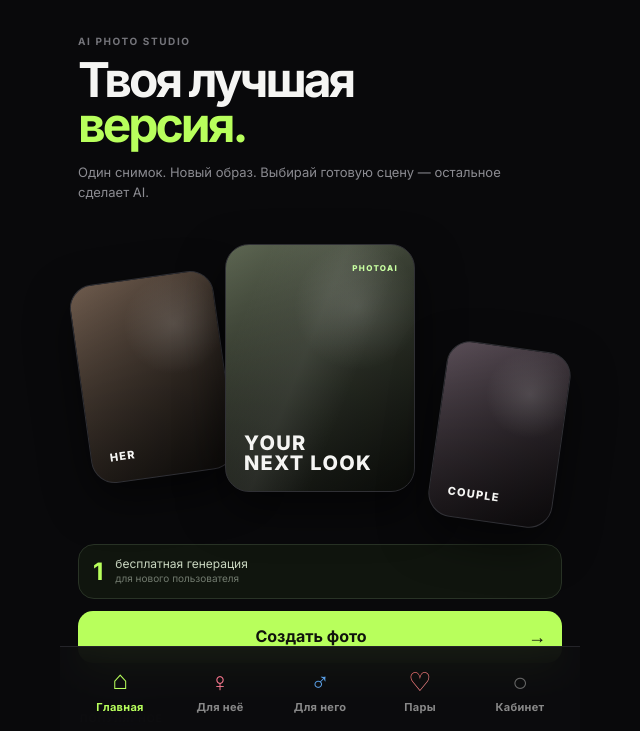
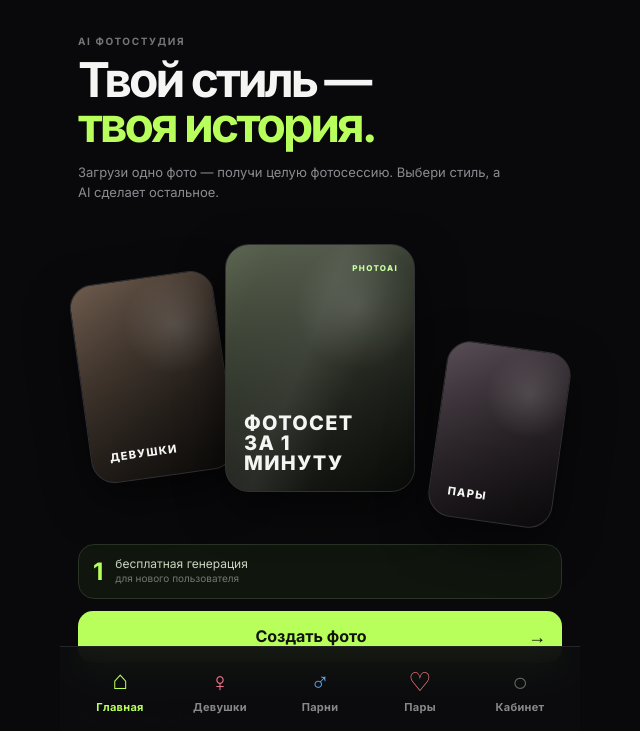
Before and after one commit to kdsya/ai-photo-studio, a website: page index.html in a window 1280 px wide. Shown: the part 66-797 px from the top of the page, without its empty margins (320-960 px from the left). Drawn offline with Linux system fonts and the light colour scheme; no server answers.

Commit message:
Update index.html

```diff
--- a/index.html
+++ b/index.html
@@ -17,16 +17,16 @@
         <span id="profileInitial" style="display:block; font-size:20px; line-height:38px;">○</span>
       </button>
     </header>
-    <div class="hero-copy"><div class="eyebrow">AI PHOTO STUDIO</div><h1>Твоя лучшая<br><em>версия.</em></h1><p>Один снимок. Новый образ. Выбирай готовую сцену — остальное сделает AI.</p></div>
-    <div class="hero-stack"><div class="hero-card back-card"><span>HER</span></div><div class="hero-card main-card"><div class="shine"></div><span>YOUR<br>NEXT LOOK</span><small>PHOTOAI</small></div><div class="hero-card front-card"><span>COUPLE</span></div></div>
+    <div class="hero-copy"><div class="eyebrow">AI ФОТОСТУДИЯ</div><h1>Твой стиль —<br><em>твоя история.</em></h1><p>Загрузи одно фото — получи целую фотосессию. Выбери стиль, а AI сделает остальное.</p></div>
+    <div class="hero-stack"><div class="hero-card back-card"><span>ДЕВУШКИ</span></div><div class="hero-card main-card"><div class="shine"></div><span>ФОТОСЕТ<br>ЗА 1 МИНУТУ</span><small>PHOTOAI</small></div><div class="hero-card front-card"><span>ПАРЫ</span></div></div>
     <div class="free-pill"><b>1</b><span>бесплатная генерация<br><small>для нового пользователя</small></span></div>
     <button class="primary hero-cta" id="startBtn">Создать фото <span>→</span></button>
-    <div class="section-head"><div><small>ПОПУЛЯРНОЕ</small><h2>Выбери настроение</h2></div></div>
+    <div class="section-head"><div><small>ПОПУЛЯРНЫЕ СТИЛИ</small><h2>Выбери настроение</h2></div></div>
     <div class="showcase" id="showcase"></div>
   </section>
 
   <section class="screen hidden" id="categoryScreen">
-    <header class="page-head"><div><div class="eyebrow" id="categoryEyebrow">КОЛЛЕКЦИЯ</div><h2 id="categoryTitle">Для неё</h2></div></header>
+    <header class="page-head"><div><div class="eyebrow" id="categoryEyebrow">КОЛЛЕКЦИЯ</div><h2 id="categoryTitle">Девушки</h2></div></header>
     <p id="categoryDesc" class="muted">Готовые образы, которые хочется сохранить.</p>
     <div class="showcase" id="categoryShowcase"></div>
   </section>
@@ -56,7 +56,7 @@
 
   <section class="screen hidden" id="adminScreen">
     <button class="back" id="adminBackBtn">← Кабинет</button>
-    <div class="admin-title"><div><div class="step">CONTROL CENTER</div><h2>Управление</h2></div><span class="admin-badge">@tgfsb</span></div>
+    <div class="admin-title"><div><div class="step">УПРАВЛЕНИЕ</div><h2>Панель управления</h2></div><span class="admin-badge">@tgfsb</span></div>
     <div class="admin-grid" id="adminStats"></div>
     <div class="admin-tabs"><button class="active" data-atab="users">Пользователи</button><button data-atab="showcase">Витрина</button><button data-atab="settings">Настройки</button></div>
     <div id="adminUsersTab">
@@ -65,7 +65,7 @@
     </div>
     <div id="adminShowcaseTab" class="hidden">
       <form id="showcaseForm" class="admin-form" enctype="multipart/form-data">
-        <input name="title" placeholder="Название образа" required><input name="category" placeholder="Категория" value="Для неё">
+        <input name="title" placeholder="Название образа" required><input name="category" placeholder="Категория" value="Девушки">
         <textarea name="description" placeholder="Описание"></textarea><input name="priceCredits" type="number" min="0" value="2" placeholder="Цена в кредитах">
         <label class="check"><input name="isPopular" type="checkbox" value="1"> Популярный</label><input name="images" type="file" accept="image/*" multiple>
         <button class="primary">Добавить образ</button>
@@ -73,14 +73,14 @@
     </div>
     <div id="adminSettingsTab" class="hidden">
       <div class="setting-card"><div><b>Бесплатная генерация</b><span>Новые пользователи получают это количество попыток.</span></div><input id="freeLimitInput" type="number" min="0" max="20" value="1"><button class="secondary" id="saveSettings">Сохранить</button></div>
-      <div class="setting-card"><div><b>Администратор</b><span>Доступ закреплён за Telegram-аккаунтом <strong>@tgfsb</strong> через проверенные Telegram WebApp данные.</span></div></div>
+      <div class="setting-card"><div><b>Администратор</b><span>Доступ закреплён за Telegram-аккаунтом <strong>@tgfsb</strong>.</span></div></div>
     </div>
   </section>
 
   <nav class="bottom-nav" id="bottomNav">
     <button class="nav-item active" data-nav="homeScreen"><span class="nav-icon">⌂</span><small>Главная</small></button>
-    <button class="nav-item" data-nav="her"><span class="nav-icon">♀</span><small>Для неё</small></button>
-    <button class="nav-item" data-nav="him"><span class="nav-icon">♂</span><small>Для него</small></button>
+    <button class="nav-item" data-nav="her"><span class="nav-icon">♀</span><small>Девушки</small></button>
+    <button class="nav-item" data-nav="him"><span class="nav-icon">♂</span><small>Парни</small></button>
     <button class="nav-item" data-nav="couple"><span class="nav-icon">♡</span><small>Пары</small></button>
     <button class="nav-item" data-nav="profileScreen"><span class="nav-icon">○</span><small>Кабинет</small></button>
   </nav>
```
